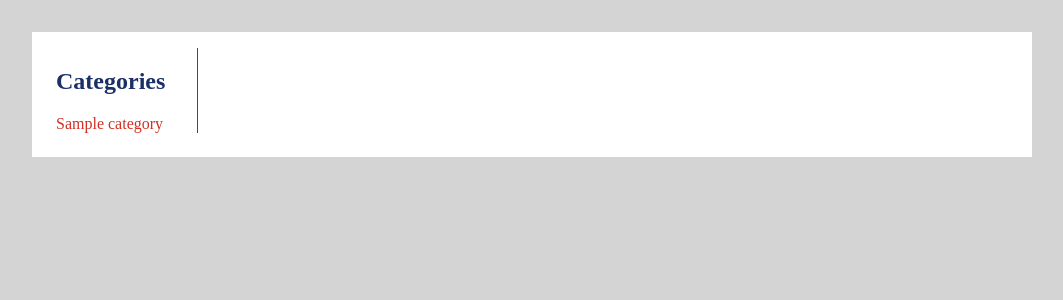
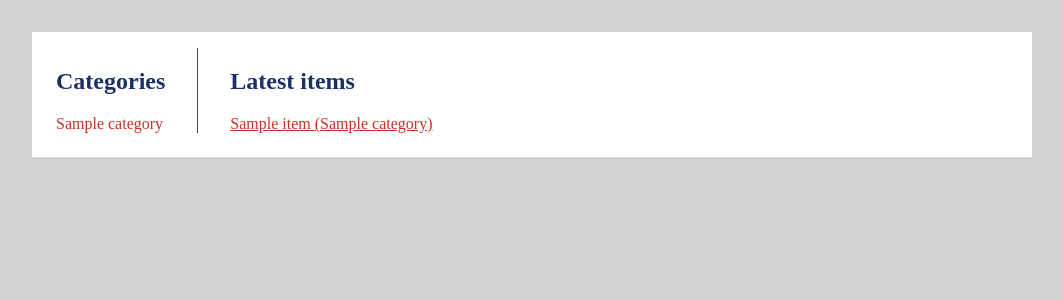
Before and after one commit to aviaryan/ud-catalog, a Flask app: page / in a window 1280 px wide. Shown: the part 69-369 px from the top of the page, without its empty margins (108-1171 px from the left). Run offline with Flask 2, Linux system fonts and the light colour scheme; tables that the repository leaves empty hold one stand-in row (values such as "Sample post").

Commit message:
add latest items

```diff
--- a/catalog/static/style.css
+++ b/catalog/static/style.css
@@ -61,7 +61,7 @@ div.row {
 	flex-direction: row;
 }
 
-#left-bar {
+#left-side {
 	display: inline-block;
 	height: 100%;
 }
@@ -69,6 +69,11 @@ div.row {
 a.block-link {
 	display: block;
 	color: #D03124;
+}
+
+#right-size {
+	display: inline-block;
+	height: 100%;
 }
 
 /**
--- a/catalog/templates/home.html
+++ b/catalog/templates/home.html
@@ -3,7 +3,7 @@
 {% block content %}
 
 <div class="row">
-	<div id="left-bar">
+	<div id="left-side">
 		<h2>Categories</h2>
 		{% for c in categories %}
 		<a class="block-link">{{ c }}</a>
@@ -16,7 +16,17 @@
 	<div id="line-seg">
 	</div>
 
+	<div class="vertical-space"></div>
+	<div class="vertical-space"></div>
+
 	<div id="right-side">
+		<h2>Latest items</h2>
+		{% for i in items %}
+		<div>
+			<a href="">{{ i.title }} </a>
+			<a href="">({{ i.category.name }})</a>
+		</div>
+		{% endfor %}
 	</div>
 </div>
 
--- a/catalog/views.py
+++ b/catalog/views.py
@@ -3,6 +3,7 @@ from datetime import datetime
 
 from catalog import app, db
 from flask_login import current_user, login_user, login_required, logout_user
+from sqlalchemy import desc
 from flask import render_template, redirect, url_for, session, request,\
     jsonify
 from requests.exceptions import HTTPError
@@ -15,7 +16,8 @@ from catalog.models import User, Category, Item
 @app.route('/')
 def index():
     categories = [c.name for c in Category.query.all()]
-    return render_template('home.html', categories=categories)
+    items = Item.query.order_by(desc(Item.id)).limit(10).all()
+    return render_template('home.html', categories=categories, items=items)
 
 
 @app.errorhandler(404)
```
